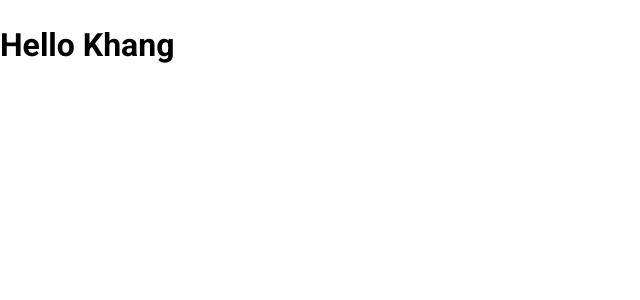
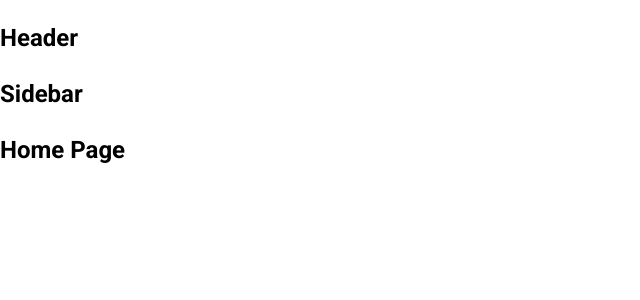
Before and after one commit to khanglb2000/tiktok-demo-ui, a React (Create React App) app: page / in a window 1280 px wide. Shown: the top 300 px of the page, without its empty margins (0-640 px from the left). Built offline with nearby package versions, Linux system fonts and the light colour scheme.

Commit message:
Base Router/Layout

```diff
--- a/src/App.js
+++ b/src/App.js
@@ -1,8 +1,38 @@
+import { Fragment } from 'react';
+import { BrowserRouter as Router, Route, Routes } from 'react-router-dom';
+import { publicRoutes } from '~/routes';
+import { DefaultLayout } from '~/components/Layout';
+
 function App() {
   return (
-    <div>
-      <h1>Hello Khang</h1>
-    </div>
+    <Router>
+      <div>
+        <Routes>
+          {publicRoutes.map((route, index) => {
+            const Page = route.component;
+
+            let Layout = DefaultLayout;
+            if (route.layout) {
+              Layout = route.layout;
+            } else if (route.layout === null) {
+              Layout = Fragment;
+            }
+
+            return (
+              <Route
+                key={index}
+                path={route.path}
+                element={
+                  <Layout>
+                    <Page />
+                  </Layout>
+                }
+              />
+            );
+          })}
+        </Routes>
+      </div>
+    </Router>
   );
 }
 
--- /dev/null
+++ b/src/components/Layout/DefaultLayout/Sidebar/index.js
@@ -0,0 +1,5 @@
+function Sidebar() {
+  return <h2>Sidebar</h2>;
+}
+
+export default Sidebar;
--- /dev/null
+++ b/src/components/Layout/DefaultLayout/index.js
@@ -0,0 +1,16 @@
+import Header from '../components/Header';
+import Sidebar from './Sidebar';
+
+function DefaultLayout({ children }) {
+  return (
+    <div>
+      <Header />
+      <div className="container">
+        <Sidebar />
+        <div className="content">{children}</div>
+      </div>
+    </div>
+  );
+}
+
+export default DefaultLayout;
--- /dev/null
+++ b/src/components/Layout/HeaderOnly/index.js
@@ -0,0 +1,14 @@
+import Header from '../components/Header';
+
+function DefaultLayout({ children }) {
+  return (
+    <div>
+      <Header />
+      <div className="container">
+        <div className="content">{children}</div>
+      </div>
+    </div>
+  );
+}
+
+export default DefaultLayout;
--- /dev/null
+++ b/src/components/Layout/components/Header/index.js
@@ -0,0 +1,5 @@
+function Header() {
+  return <h2>Header</h2>;
+}
+
+export default Header;
--- /dev/null
+++ b/src/components/Layout/index.js
@@ -0,0 +1,2 @@
+export { default as DefaultLayout } from './DefaultLayout';
+export { default as HeaderOnly } from './HeaderOnly';
--- /dev/null
+++ b/src/pages/Following/index.js
@@ -0,0 +1,5 @@
+function Following() {
+  return <h2>Following Page</h2>;
+}
+
+export default Following;
--- /dev/null
+++ b/src/pages/Home/index.js
@@ -0,0 +1,5 @@
+function Home() {
+  return <h2>Home Page</h2>;
+}
+
+export default Home;
--- /dev/null
+++ b/src/pages/Profile/index.js
@@ -0,0 +1,5 @@
+function Profile() {
+  return <h2>Profile Page</h2>;
+}
+
+export default Profile;
--- /dev/null
+++ b/src/pages/Search/index.js
@@ -0,0 +1,5 @@
+function Search() {
+  return <h2>Search</h2>;
+}
+
+export default Search;
--- /dev/null
+++ b/src/pages/Upload/index.js
@@ -0,0 +1,5 @@
+function Upload() {
+  return <h2>Upload</h2>;
+}
+
+export default Upload;
--- /dev/null
+++ b/src/routes/index.js
@@ -0,0 +1,23 @@
+// Layouts
+import { HeaderOnly } from '~/components/Layout';
+
+// Pages
+import Home from '~/pages/Home';
+import Following from '~/pages/Following';
+import Profile from '~/pages/Profile';
+import Upload from '~/pages/Upload';
+import Search from '~/pages/Search';
+
+// Public Routes
+const publicRoutes = [
+  { path: '/', component: Home },
+  { path: '/following', component: Following },
+  { path: '/profile', component: Profile },
+  { path: '/upload', component: Upload, layout: HeaderOnly },
+  { path: '/search', component: Search, layout: null },
+];
+
+// Private Routes
+const privateRoutes = [];
+
+export { publicRoutes, privateRoutes };
```
